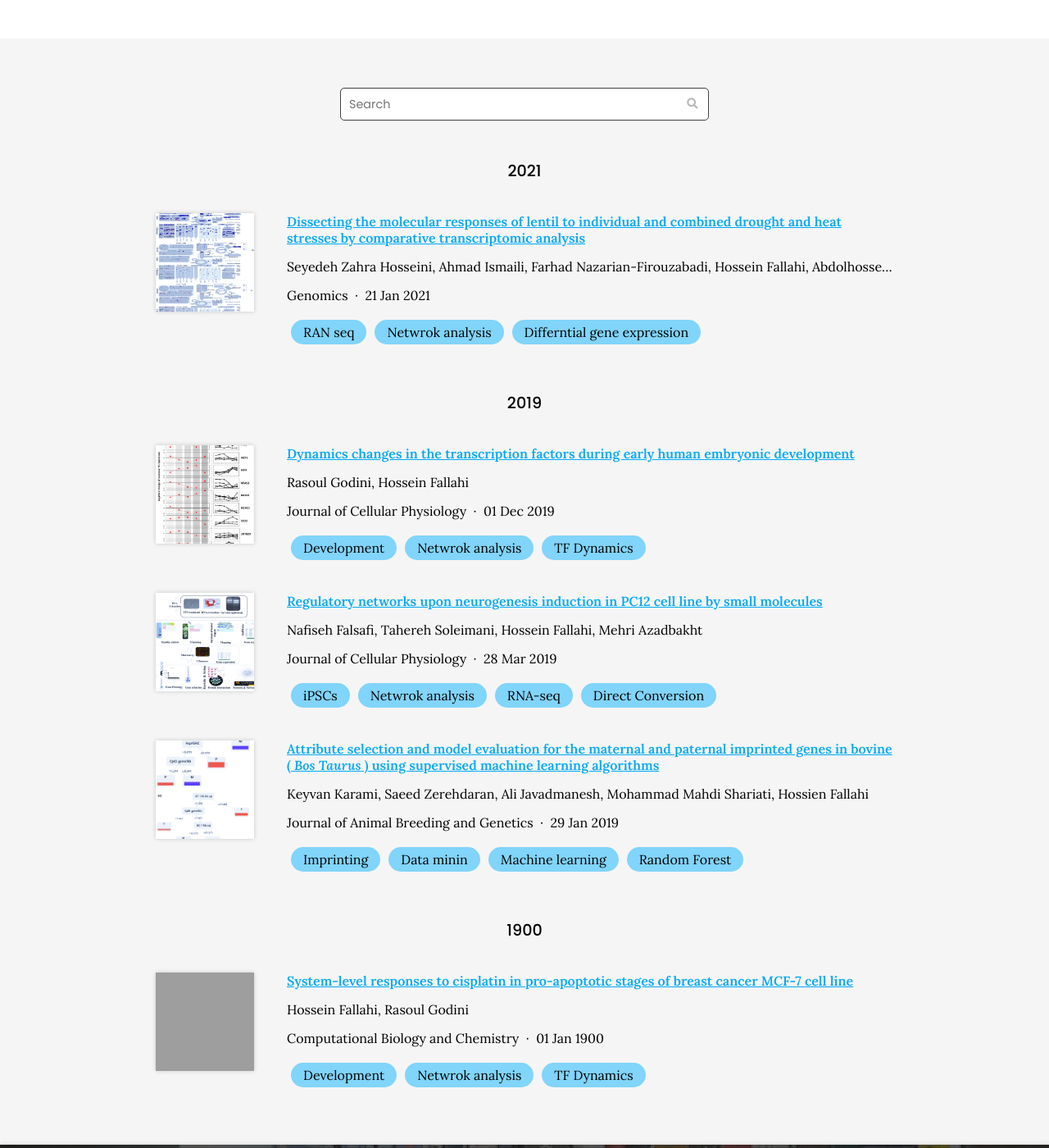
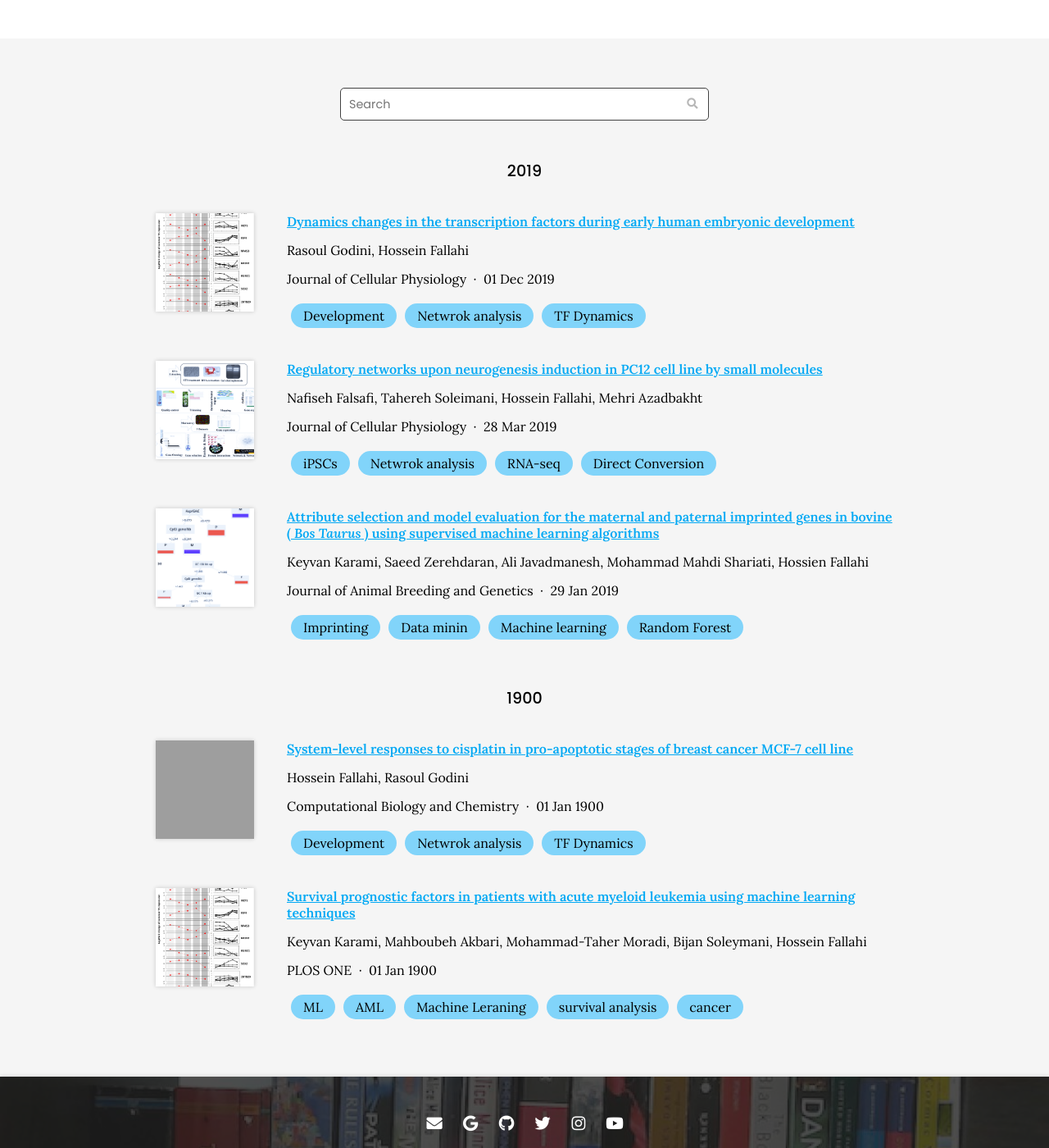
Before and after one commit to Hossein-Fallahi/Fallahi-Bioinformatics-Lab, a Jekyll site: the page built from research/index.md, in a window 1280 px wide and 1400 px high, scrolled down 485 px. Shown: the whole window at 82% size. Built offline with Jekyll 4.4.1, drawn with Linux system fonts in a browser that asks for light colours; nearby versions of some CDN libraries; grey boxes are pictures that could not be loaded.

Commit message:
Generate citations

```diff
--- a/_data/citations.yaml
+++ b/_data/citations.yaml
@@ -1,23 +1,23 @@
 # GENERATED AUTOMATICALLY, DO NOT EDIT
 
-- id: https://doi.org/10.1016/j.ygeno.2020.12.038
-  title: Dissecting the molecular responses of lentil to individual and combined drought and heat stresses by comparative transcriptomic analysis
+- id: doi:10.1371/journal.pone.0254976
+  title: Survival prognostic factors in patients with acute myeloid leukemia using
+    machine learning techniques
   authors:
-  - Seyedeh Zahra Hosseini
-  - Ahmad Ismaili
-  - Farhad Nazarian-Firouzabadi
+  - Keyvan Karami
+  - Mahboubeh Akbari
+  - Mohammad-Taher Moradi
+  - Bijan Soleymani
   - Hossein Fallahi
-  - Abdolhossein Rezaei Nejad
-  - Seyed Sajad Sohrabi
-  publisher: Genomics
-  date: '2021-01-21'
-  link: https://doi.org/10.1016/j.ygeno.2020.12.038
-  image: https://github.com/Hossein-Fallahi/Fallahi-Bioinformatics-Lab/blob/main/images/Genomics-hosseini.jpg?raw=true
+  publisher: PLOS ONE
+  date: 1900-1-1
+  link: https://doi.org/gmcwwg
+  image: https://raw.githubusercontent.com/Hossein-Fallahi/Fallahi-Bioinformatics-Lab/main/images/Fig%204.jpg
   extra-links:
   - type: website
-    link: https://www.sciencedirect.com/science/article/abs/pii/S0888754320320851?via%3Dihub
+    link: https://journals.plos.org/plosone/article?id=10.1371/journal.pone.0254976
   tags:
-  - RAN seq, Netwrok analysis, Differntial gene expression
+  - ML, AML, Machine Leraning, survival analysis, cancer
 - id: doi:10.1002/jcp.27386
   title: Dynamics changes in the transcription factors during early human embryonic
     development
```
